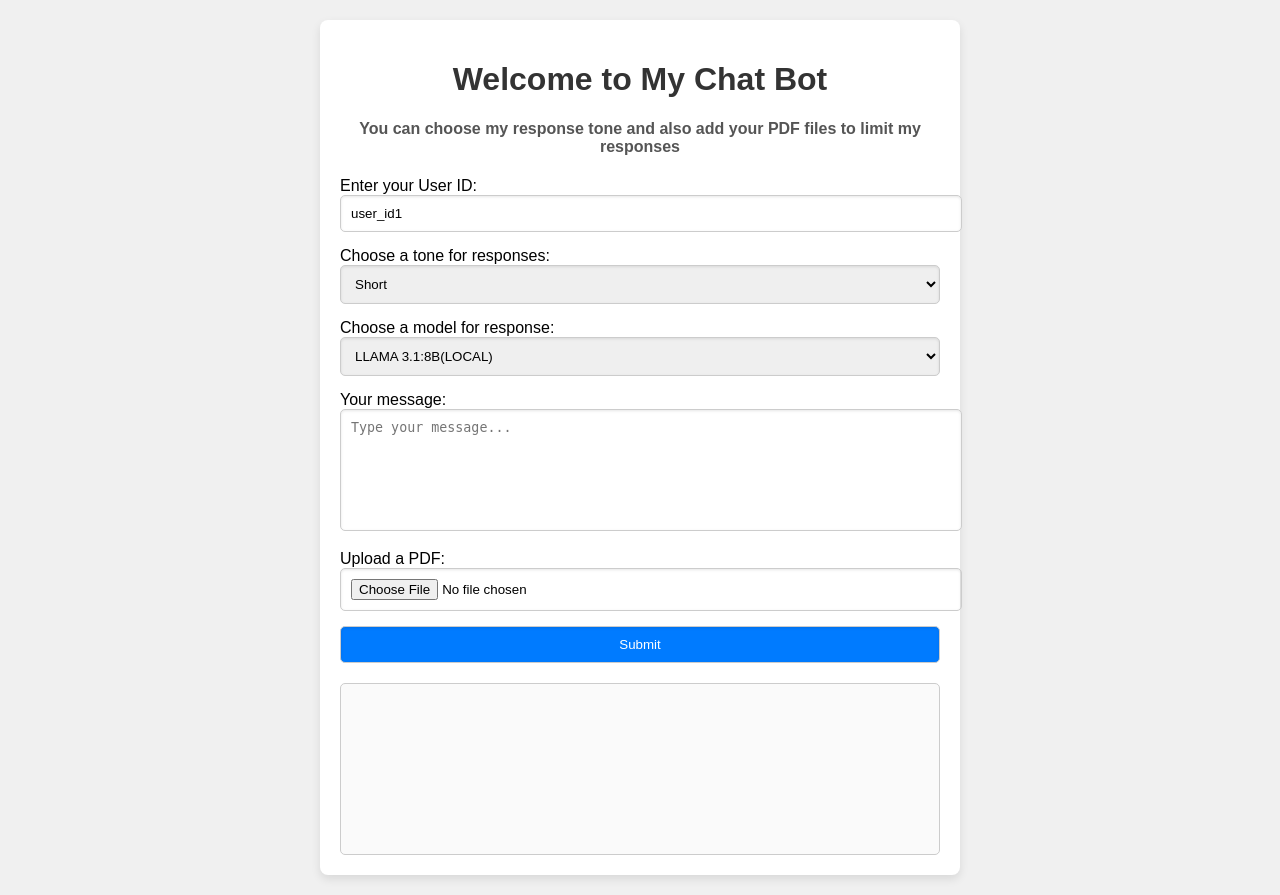
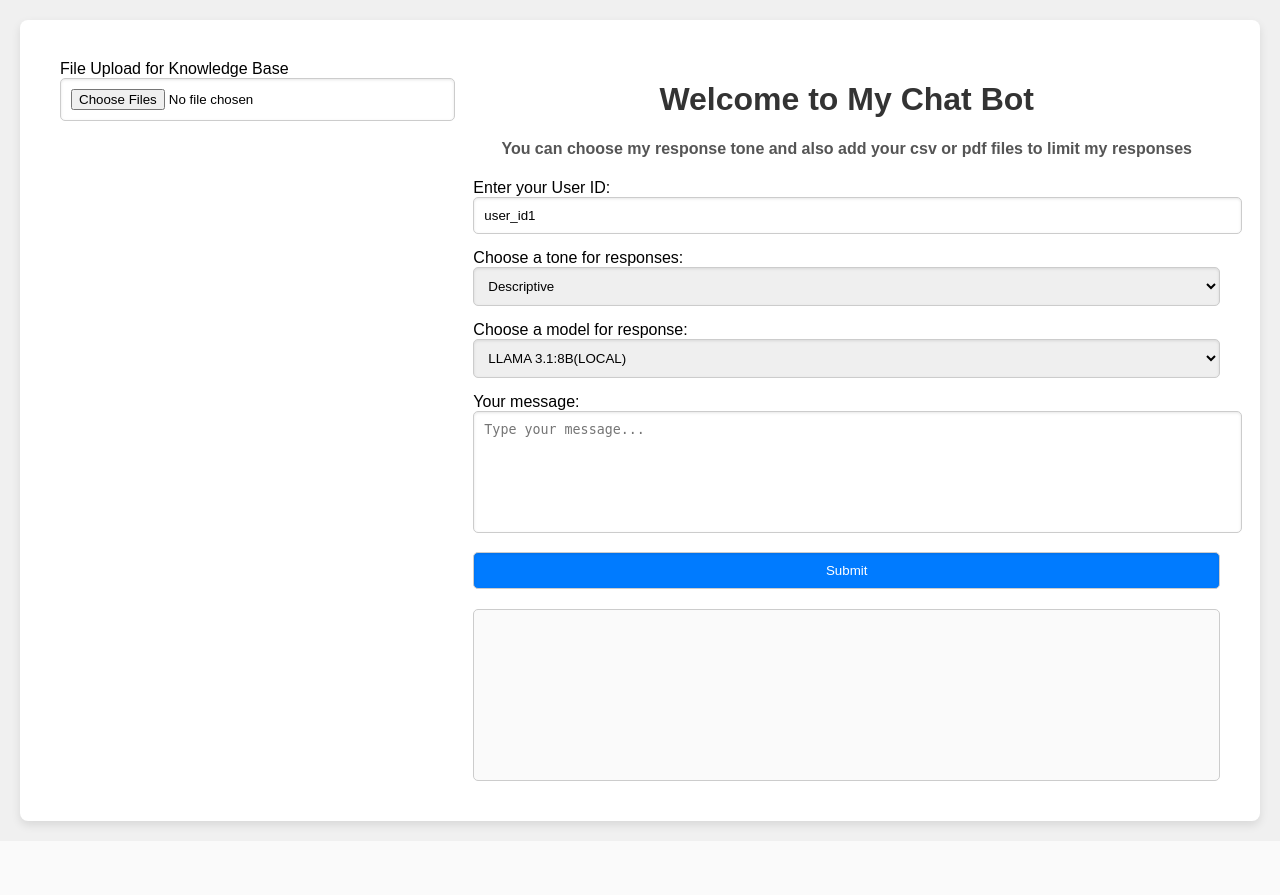
Before and after one commit to anursen/chat_bot, a Flask app: page / in a window 1280 px wide. After the commit the page ends 831 px from the top, so only its background shows below. Run offline with Flask 3, Linux system fonts and the light colour scheme; some libraries are stand-ins or nearby versions.

Commit message:
Ability to add multiple documents to rag/

```diff
--- a/app.py
+++ b/app.py
@@ -1,11 +1,11 @@
-from Scripts.bottle import response
 from flask import Flask, render_template, request, jsonify
 from chatbot_regular import generate_one_time_response
 from chatbot_rag_qa import chatbot_rag_qa_call
 import os
+import shutil
+from utils.files import save_files
 
 app = Flask(__name__)
-user_files   = {}
 user_storage = {}
 
 @app.route('/')
@@ -19,22 +19,20 @@ def submit():
     chat_message = request.form.get('chatMessage')
     model = request.form.get('llm_model')
     user_id = request.form.get('userID')
-    pdf_file = request.files.get('pdfFile')
-
+    #get the list of files
+    files = request.files.getlist('fileUpload')
 
     # Safeguard in case no file is uploaded
-    if pdf_file:
-        pdf_path = os.path.join("uploads", pdf_file.filename)
-        pdf_file.save(pdf_path)
+    if files:
+        save_files(user_id,files)
 
     #Rag Routine
-    if pdf_file: # Go and activate the rag routine
-        chat_bot_response = chatbot_rag_qa_call(file_path=pdf_path
-                            ,chosen_model=model
-                            ,query=chat_message
-                            ,user_id=user_id
-                            ,user_files=user_files
-                            ,user_storage=user_storage)
+    if files: # Go and activate the rag routine
+        chat_bot_response = chatbot_rag_qa_call(chosen_model=model
+                                                ,query=chat_message
+                                                ,system_message = system_message
+                                                ,user_id=user_id
+                                                ,user_storage=user_storage)
         chat_bot_response = chat_bot_response.get('answer', "No answer could be generated.")
     #Regular ChatBot
     else:
@@ -44,13 +42,13 @@ def submit():
                                                        ,user_id = user_id
                                                        ,user_storage = user_storage)
 
-    print(chat_bot_response)
+    #print(chat_bot_response)
     return jsonify({'response': chat_bot_response})
-
-
 
 if __name__ == '__main__':
     # Create upload folder if it does not exist
-    if not os.path.exists('uploads'):
-        os.makedirs('uploads')
+    # If the 'uploads' folder exists, delete it and its contents
+    if os.path.exists('uploads'):
+        shutil.rmtree('uploads')
+    os.makedirs('uploads')
     app.run(host='192.168.86.78',debug=True,port=5000)
--- a/chatbot_regular.py
+++ b/chatbot_regular.py
@@ -47,7 +47,8 @@ def generate_one_time_response(human_message, system_message, chosen_model, user
         input = {"tone": system_message, "input": human_message},
         config={"configurable": {"session_id": user_id}},
     )
-    print(response)
+    logger.debug(f"response from the chat bot{response}")
+    #print(response)
     if chosen_model == 'gpt4':
         response = response.content
     return response
--- a/static/scripts.js
+++ b/static/scripts.js
@@ -1,17 +1,18 @@
 function submitData() {
     const userID = document.getElementById("userID").value;
     const systemMessage = document.getElementById("systemMessage").value;
-    const llm_model  = document.getElementById("llm_model").value;
+    const llm_model = document.getElementById("llm_model").value;
     const chatMessage = document.getElementById("chatInput").value;
-    const pdfFile = document.getElementById("pdfFile").files[0];
+    const pdfFiles = document.getElementById("fileUpload").files;
 
     const formData = new FormData();
     formData.append("userID", userID);  // New field for user ID
     formData.append("systemMessage", systemMessage);
     formData.append("chatMessage", chatMessage);
     formData.append("llm_model", llm_model);
-    if (pdfFile) {
-        formData.append("pdfFile", pdfFile);
+    // Append each file to form data
+    for (let i = 0; i < pdfFiles.length; i++) {
+        formData.append("fileUpload", pdfFiles[i]);
     }
 
     // Display the human message in the message log with userID
@@ -41,7 +42,6 @@ function submitData() {
     });
 }
 
-
 function appendMessage(message, isUser) {
     const messageLog = document.getElementById("messageLog");
     let userID = document.getElementById("userID").value;
@@ -59,3 +59,28 @@ function appendMessage(message, isUser) {
     // Scroll to the top of the message log to show the latest message
     messageLog.scrollTop = messageLog.scrollHeight;
 }
+
+const fileUpload = document.getElementById('fileUpload');
+const fileList = document.getElementById('fileList');
+
+fileUpload.addEventListener('change', (event) => {
+    const files = event.target.files;
+    fileList.innerHTML = '';  // Clear previous files
+
+    Array.from(files).forEach(file => {
+        const listItem = document.createElement('li');
+        const fileName = document.createElement('span');
+        fileName.textContent = file.name;
+
+        const cancelIcon = document.createElement('span');
+        cancelIcon.textContent = '❌'; // Cancel icon
+        cancelIcon.className = 'cancel-icon';
+        cancelIcon.onclick = () => {
+            listItem.remove();  // Remove the file from the list
+        };
+
+        listItem.appendChild(fileName);
+        listItem.appendChild(cancelIcon);
+        fileList.appendChild(listItem);
+    });
+});
--- a/static/styles.css
+++ b/static/styles.css
@@ -6,12 +6,13 @@ body {
 }
 
 .container {
-    max-width: 600px;
+    max-width: 1200px; /* Increased max-width for larger layout */
     margin: 0 auto;
     background: white;
     border-radius: 8px;
     box-shadow: 0 4px 10px rgba(0, 0, 0, 0.1);
     padding: 20px;
+    display: flex;
 }
 
 h1 {
@@ -80,3 +81,42 @@ button:hover {
 .message-log div:nth-child(even) {
     background-color: #f1f1f1;
 }
+
+.left-column {
+    flex: 1;  /* Takes up one part of the space */
+    padding: 20px;
+}
+
+.right-column {
+    flex: 2;  /* Takes up two parts of the space */
+    padding: 20px;
+}
+
+.file-list {
+    list-style: none;
+    padding: 0;
+}
+
+.file-list li {
+    display: flex;
+    justify-content: space-between;
+    align-items: center;  /* Aligns the items vertically centered */
+    background-color: #f2f2f2;
+    margin-bottom: 10px;
+    padding: 10px;
+    border-radius: 5px;
+}
+
+.progress-bar {
+    background-color: #4caf50;
+    height: 10px;
+    width: 0%;
+    border-radius: 5px;
+    transition: width 0.3s ease;
+}
+
+.cancel-icon {
+    cursor: pointer;  /* Makes the icon clickable */
+    color: red;  /* Color of the cancel icon */
+    margin-left: 10px;
+}
--- a/templates/index.html
+++ b/templates/index.html
@@ -8,22 +8,30 @@
 </head>
 <body>
     <div class="container">
+        <div class="left-column">
+            <div class="form-group">
+                <label for="fileUpload">File Upload for Knowledge Base</label>
+                <input type="file" id="fileUpload" accept=".pdf, .csv" multiple>
+            </div>
+            <ul id="fileList" class="file-list"></ul>
+        </div>
+        <div class="right-column">
             <h1>Welcome to My Chat Bot</h1>
-        <h4>You can choose my response tone and also add your PDF files to limit my responses</h4>
+            <h4>You can choose my response tone and also add your csv or pdf files to limit my responses</h4>
 
             <div class="chatbot">
                 <div class="form-group">
                     <label for="userID">Enter your User ID:</label>
-                <input type="text" id="userID" placeholder="User ID" value = "user_id1">
+                    <input type="text" id="userID" placeholder="User ID" value="user_id1">
                 </div>
 
                 <div class="form-group">
                     <label for="systemMessage">Choose a tone for responses:</label>
                     <select id="systemMessage">
-                    <option value="short">Short</option>
+                        <option value="descriptive">Descriptive</option>
                         <option value="professional">Professional</option>
                         <option value="friendly">Friendly</option>
-                    <option value="descriptive">Descriptive</option>
+                        <option value="short">Short</option>
                     </select>
                 </div>
 
@@ -41,16 +49,11 @@
                 </div>
 
                 <div class="form-group">
-                <label for="pdfFile">Upload a PDF:</label>
-                <input type="file" id="pdfFile" accept=".pdf">
+                    <button id="submitBtn" onclick="submitData()">Submit</button>
                 </div>
 
-             <div class="form-group">
-                <button id="submitBtn" onclick="submitData()">Submit</button>
-            </div>
                 <!-- Message log area -->
-            <div id="messageLog" class="message-log">
-                <!-- Messages will be appended here -->
+                <div id="messageLog" class="message-log"></div>
             </div>
         </div>
     </div>
--- /dev/null
+++ b/utils/files.py
@@ -0,0 +1,18 @@
+import os
+valid_extensions = {'.pdf', '.csv'}  # Set of valid file extensions
+from utils.logger import logger
+from werkzeug.utils import secure_filename
+
+def save_files(user_id, files):
+    for file in files:
+        if not file.filename.lower().endswith(tuple(valid_extensions)):
+            return {"response": f"Invalid file format: {file.filename}. Only PDF and CSV files are allowed."}, 400
+
+        user_folder = os.path.join("uploads", user_id)
+        if not os.path.exists(user_folder):
+            os.makedirs(user_folder)
+
+        file_path = os.path.join(user_folder, secure_filename(file.filename))
+        file.save(file_path)
+        logger.critical(f"{file} saved{file_path}")
+        print('file saved')
```
Also changed, not shown: __dev_notes.txt (+7 -0 lines), chatbot_rag_qa.py (+35 -25 lines), README.md. Lines whose indentation alone changed are shown as unchanged.
